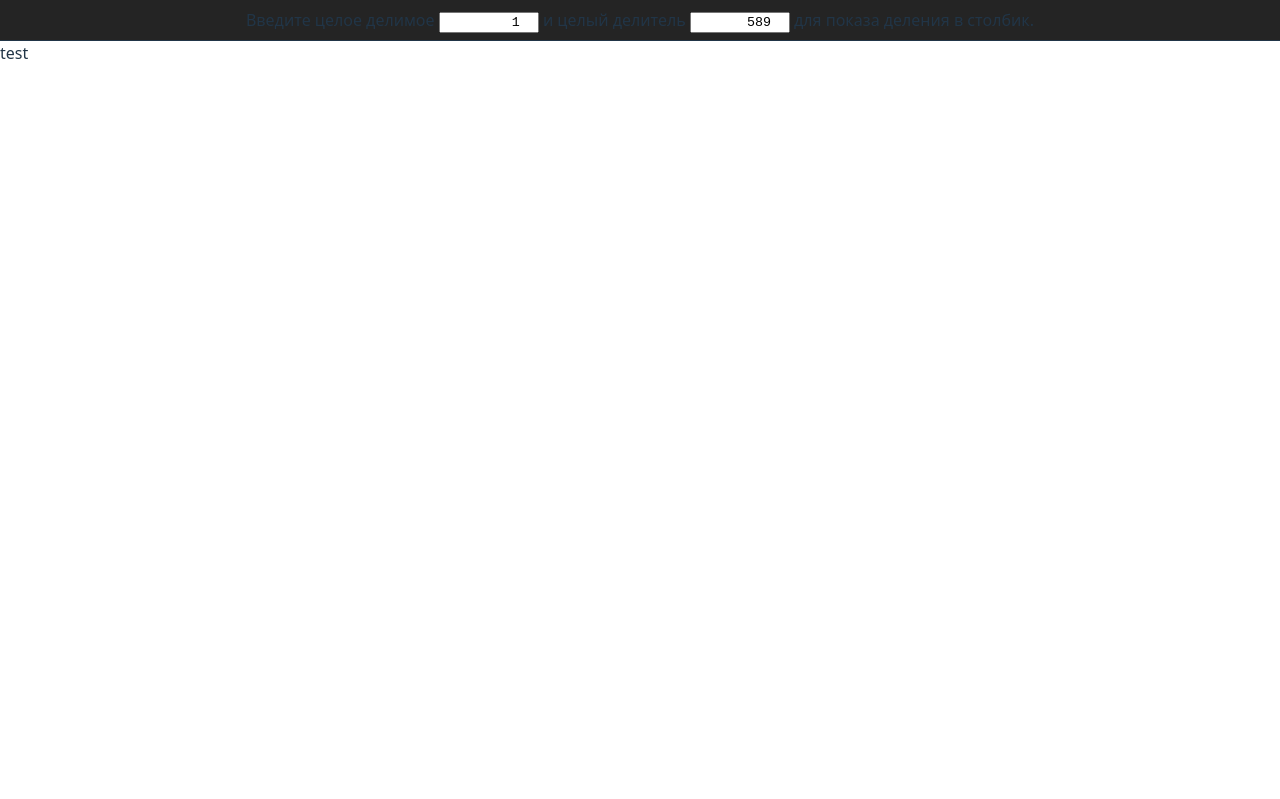
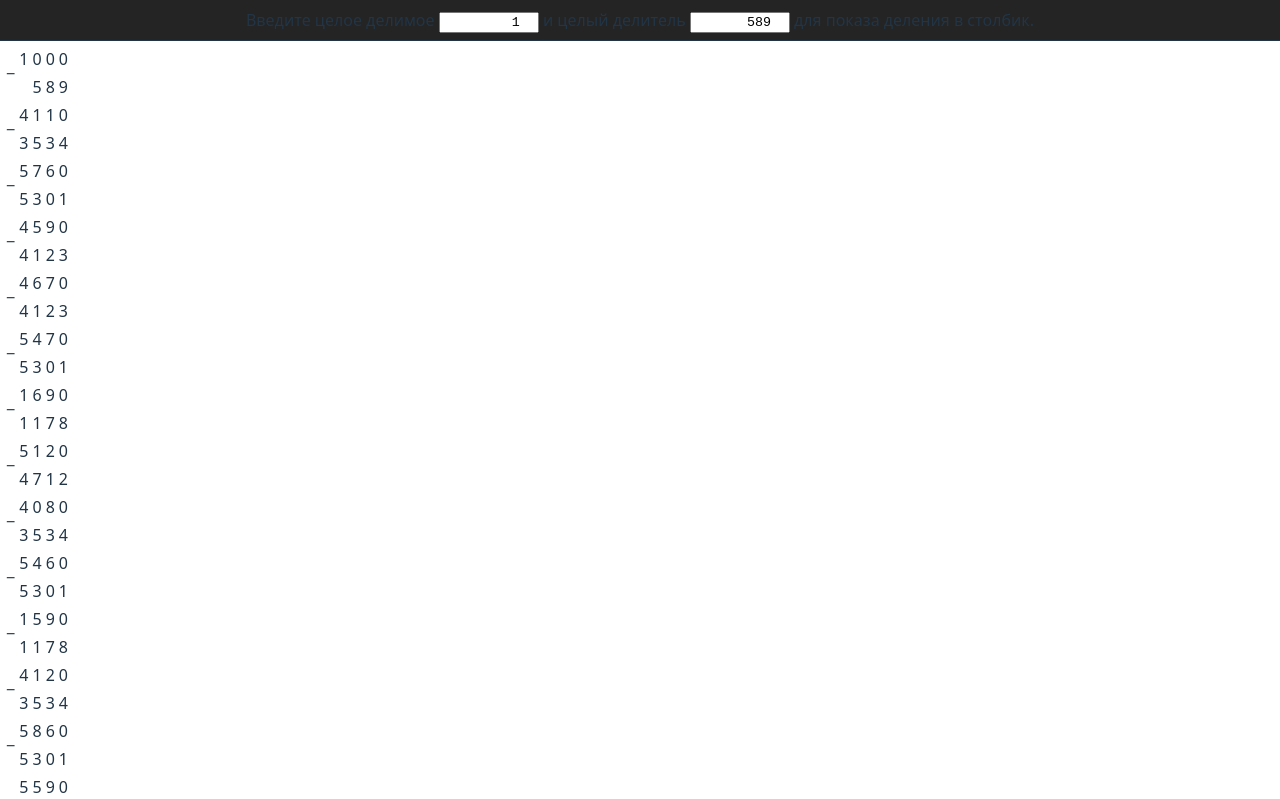
Before and after one commit to august-ra/long-division-react, a React (Vite) app: page / in a window 1280 px wide. Shown: the top 799 px of the page. Built offline with nearby package versions, Linux system fonts and the light colour scheme.

Commit message:
Made division rendering

```diff
--- a/src/components/TblDivision.tsx
+++ b/src/components/TblDivision.tsx
@@ -1,8 +1,8 @@
-import { useEffect, useState } from "react"
+import React, { useEffect, useState } from "react"
 
 import { fillStepInfo, getLastStepInfo } from "../utils/info"
 import { emptyNumber } from "../utils/types"
-import type { IOperationData, StepInfo } from "../utils/types"
+import type { IOperationData, NumberInfo, StepInfo } from "../utils/types"
 
 
 interface Props {
@@ -132,9 +132,110 @@ export default function TblDivision({ dividend, divisor }: Props) {
   if (data.quotient === "")
     return null
 
+  let previous: NumberInfo | null = null
+  let offset:   number            = 0
+
+  const str0:  string = String(dividend)
+
   return (
-    <div>
-      test
-    </div>
+    <table className="division">
+      <tbody>
+        <tr>
+          <td>
+            <table>
+              <tbody>
+                {
+                  data.pairs.map((pair: StepInfo, level: number) => {
+                    const first:  NumberInfo        = pair.first
+                    const second: NumberInfo | null = pair.second
+
+                    const zeros: string = "0".repeat(first.zeros)
+                    const str1:  string = String(first.value)
+                    const str2:  string = second ? first.value === second.value ? str1 : String(second.value) : ""
+
+                    const offset2: number = second ? first.count - second.count : 0
+
+                    previous = first
+
+                    const render1 = (
+                      <tr key={`DP.${level}`}>
+                        {
+                          Array.from({ length: offset }).map((_, index: number) => (
+                            <td key={`DFS.${index}`} />
+                          ))
+                        }
+
+                        {
+                          second
+                            ? (
+                              <td className="minus" rowSpan={2}>&minus;</td>
+                            )
+                            : (
+                              <td />
+                            )
+                        }
+
+                        {
+                          (level === 0 && first.zeros === 0 ? str0 : str1.slice(0, -first.zeros || 100)).split("")
+                            .map((item: string, index: number) => (
+                              <td key={`DFD.${index}`} className="first">{item}</td>
+                            ))
+                        }
+                        {
+                          zeros.split("").map((_, index: number) => (
+                            <td key={`DFZ.${index}`} className="zero">0</td>
+                          ))
+                        }
+                        {
+                          level === 0
+                            ? (
+                              <td>&nbsp;</td>
+                            )
+                            : null
+                        }
+                      </tr>
+                    )
+
+                    const render2 = str2
+                      ? (
+                        <tr key={`DS.${level}`} className="second">
+                          {
+                            Array.from({ length: offset }).map((_, index: number) => (
+                              <td key={`DSS.${index}`} />
+                            ))
+                          }
+
+                          {
+                            Array.from({ length: offset2 }).map((_) => (
+                              <td className="second" />
+                            ))
+                          }
+
+                          {
+                            str2.split("").map((item: string, index:number) => (
+                              <td key={`DSD.${index}`} className="second">{item}</td>
+                            ))
+                          }
+                        </tr>
+                      )
+                      : null
+
+                    const localOffset = previous ? previous.count - String(pair.output).length : 0
+                    offset += localOffset
+
+                    return (
+                      <React.Fragment key={`DP.${level}`}>
+                        { render1 }
+                        { render2 }
+                      </React.Fragment>
+                    )
+                  })
+                }
+              </tbody>
+            </table>
+          </td>
+        </tr>
+      </tbody>
+    </table>
   )
 }
```
